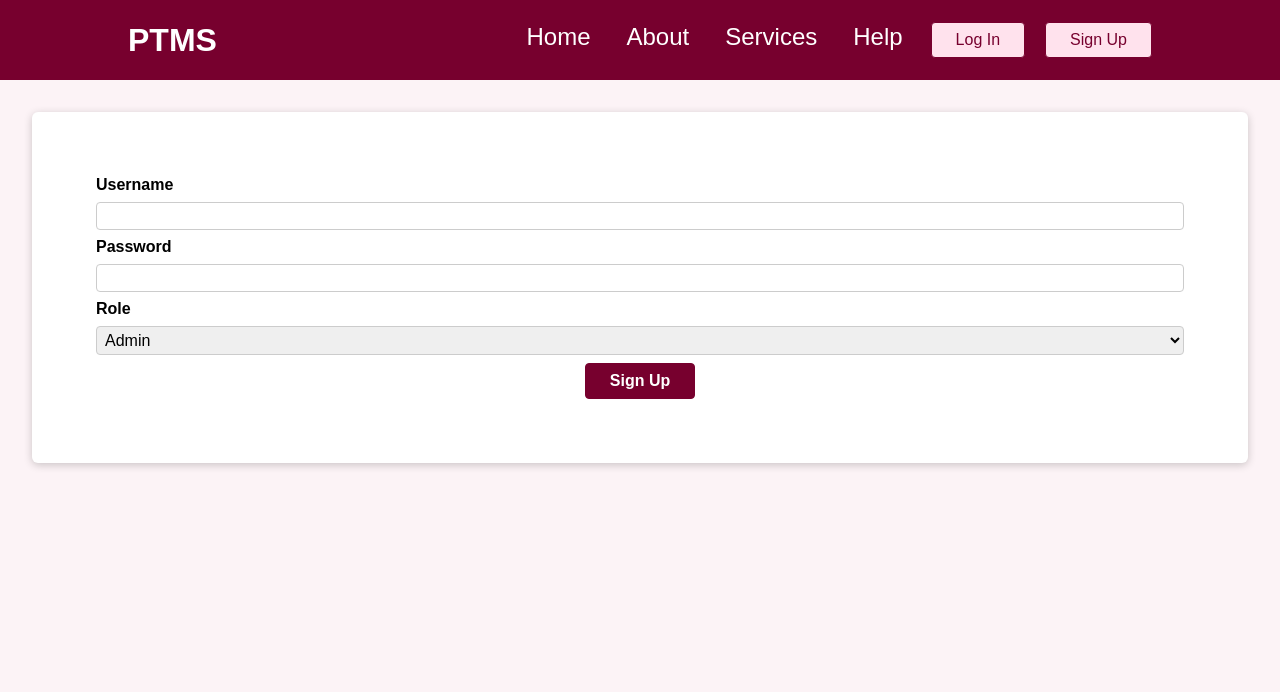
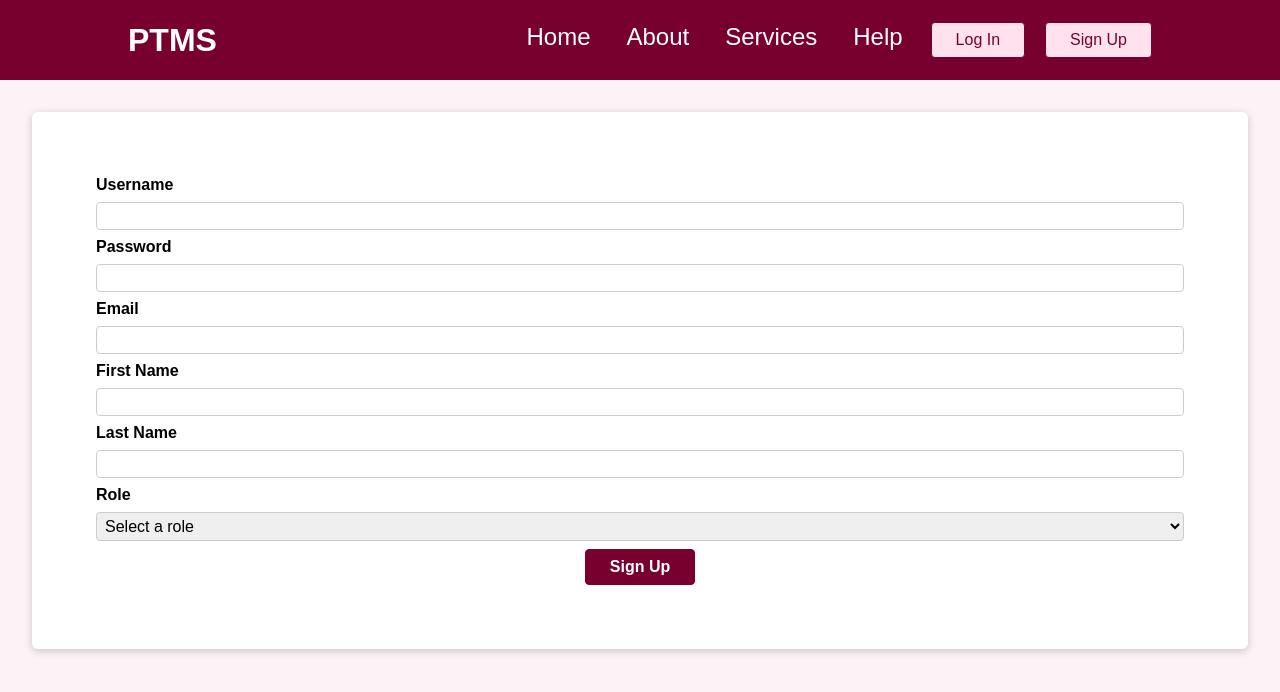
Before and after one commit to srimathi29/patient-tracker-system, a React (Create React App) app in the folder patient-tracker-frontend/: page /signup in a window 1280 px wide. Shown: the top 692 px of the page. Built offline with nearby package versions, Linux system fonts and the light colour scheme.

Commit message:
Error Handling for the full Signup form along with adding other fields

```diff
--- a/patient-tracker-frontend/src/pages/SignUpPage.js
+++ b/patient-tracker-frontend/src/pages/SignUpPage.js
@@ -1,20 +1,57 @@
-import { useRef } from 'react';
+import { useRef, useState } from 'react';
 import Card from '../components/ui/Card';
 import classes from './SignUpPage.module.css';
 
 function SignUpPage() {
+    const [errors, setErrors] = useState({
+        username: '',
+        password: '',
+        email: '',
+        firstName: '',
+        lastName: ''
+    });
+
     const usernameRef = useRef();
     const passwordRef = useRef();
+    const emailRef = useRef();
+    const firstNameRef = useRef();
+    const lastNameRef = useRef();
     const roleRef = useRef();
+
+    function validateInput() {
+        const enteredUsername = usernameRef.current.value;
+        const enteredPassword = passwordRef.current.value;
+        const enteredEmail = emailRef.current.value;
+        const enteredFirstName = firstNameRef.current.value;
+        const enteredLastName = lastNameRef.current.value;
+
+        let tempErrors = {};
+        tempErrors.username = /^[A-Za-z0-9]+$/.test(enteredUsername) ? '' : 'Username must not contain spaces or special characters.';
+        tempErrors.password = /^(?=.*[a-z])(?=.*[A-Z])(?=.*\d)(?=.*[@$!%*?&])[A-Za-z\d@$!%*?&]{8,}$/.test(enteredPassword) ? '' : 'Password must be at least 8 characters long, include uppercase and lowercase letters, a number, and a special character.';
+        tempErrors.email = /^[^\s@]+@[^\s@]+\.[^\s@]+$/.test(enteredEmail) ? '' : 'Please enter a valid email address.';
+        tempErrors.firstName = /^[A-Za-z]+(?:[ '-][A-Za-z]+)*$/.test(enteredFirstName) ? '' : 'First name must contain only letters, apostrophes, or hyphens.';
+        tempErrors.lastName = /^[A-Za-z]+(?:[ '-][A-Za-z]+)*$/.test(enteredLastName) ? '' : 'Last name must contain only letters, apostrophes, or hyphens.';
+
+        setErrors(tempErrors);
+
+        // Return false if there are any errors
+        return !Object.values(tempErrors).some(error => error);
+    }
 
     function handleSubmit(event) {
         event.preventDefault();
-
-        const enteredUsername = usernameRef.current.value;
-        const enteredPassword = passwordRef.current.value;
-        const enteredRole = roleRef.current.value;
-
-        console.log("Signing up with username: " + enteredUsername + ", password: " + enteredPassword + ", role: " + enteredRole);
+        if (validateInput()) {
+            // Proceed with the signup process...
+            console.log("Signing up with details: ", {
+                username: usernameRef.current.value,
+                password: passwordRef.current.value,
+                email: emailRef.current.value,
+                firstName: firstNameRef.current.value,
+                lastName: lastNameRef.current.value,
+                role: roleRef.current.value
+            });
+            // Here you would send the data to the server
+        }
     }
 
     return (
@@ -23,14 +60,32 @@ function SignUpPage() {
                 <div className={classes.control}>
                     <label htmlFor="username">Username</label>
                     <input type="text" required id="username" ref={usernameRef} />
+                    {errors.username && <p className={classes.error}>{errors.username}</p>}
                 </div>
                 <div className={classes.control}>
                     <label htmlFor="password">Password</label>
                     <input type="password" required id="password" ref={passwordRef} />
+                    {errors.password && <p className={classes.error}>{errors.password}</p>}
+                </div>
+                <div className={classes.control}>
+                    <label htmlFor="email">Email</label>
+                    <input type="email" required id="email" ref={emailRef} />
+                    {errors.email && <p className={classes.error}>{errors.email}</p>}
+                </div>
+                <div className={classes.control}>
+                    <label htmlFor="firstName">First Name</label>
+                    <input type="text" required id="firstName" ref={firstNameRef} />
+                    {errors.firstName && <p className={classes.error}>{errors.firstName}</p>}
+                </div>
+                <div className={classes.control}>
+                    <label htmlFor="lastName">Last Name</label>
+                    <input type="text" required id="lastName" ref={lastNameRef} />
+                    {errors.lastName && <p className={classes.error}>{errors.lastName}</p>}
                 </div>
                 <div className={classes.control}>
                     <label htmlFor="role">Role</label>
-                    <select id="role" ref={roleRef}>
+                    <select id="role" ref={roleRef} required>
+                        <option value="">Select a role</option>
                         <option value="Admin">Admin</option>
                         <option value="Doctor">Doctor</option>
                         <option value="Patient">Patient</option>
--- a/patient-tracker-frontend/src/pages/SignUpPage.module.css
+++ b/patient-tracker-frontend/src/pages/SignUpPage.module.css
@@ -11,6 +11,7 @@
   font-weight: bold;
   margin-bottom: 0.5rem;
 }
+
 .control select {
   display: block;
   font: inherit;
@@ -19,6 +20,7 @@
   padding: 0.25rem;
   width: 100%;
 }
+
 .control input,
 .control textarea {
   display: block;
@@ -51,3 +53,14 @@
   background-color: #a50e48;
   border-color: #a50e48;
 }
+
+.error {
+  color: #d8000c;
+  /* darker red for better contrast */
+  background-color: #ffbaba;
+  /* light red background */
+  padding: 0.25rem;
+  margin-top: 0.25rem;
+  border-radius: 4px;
+  font-size: 0.85rem;
+}
```
Lines whose indentation alone changed are shown as unchanged.
